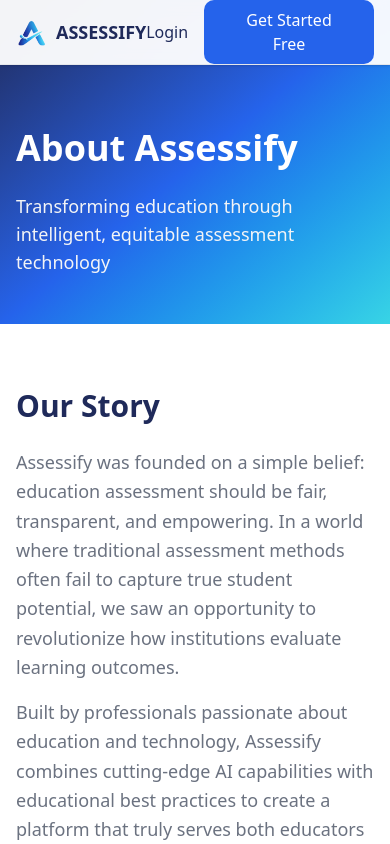
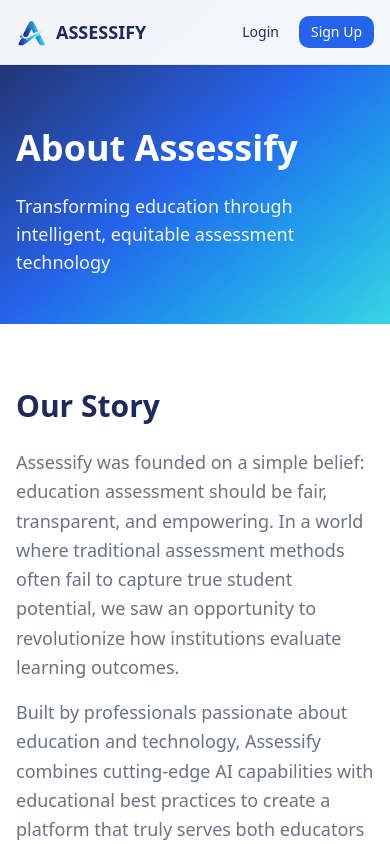
Before and after one commit to ecsentricjay/assessify, a Next.js app: page /about in a window 390 px wide. Shown: the top 844 px of the page. Built offline with nearby package versions, Linux system fonts and the light colour scheme.

Commit message:
fixing headers for mobile responsiveness

```diff
--- a/src/app/about/page.tsx
+++ b/src/app/about/page.tsx
@@ -13,7 +13,7 @@
       <nav className="fixed top-0 w-full bg-white/95 backdrop-blur-sm border-b border-[#E5E7EB] z-50 shadow-sm">
         <div className="max-w-7xl mx-auto px-4 sm:px-6 lg:px-8">
           <div className="flex items-center justify-between h-16">
-            <Link href="/" className="flex items-center gap-2">
+            <Link href="/" className="flex items-center gap-2 flex-shrink-0">
               <Image
                 src="/images/logo/assessify-logo-icon.png"
                 alt="Assessify Logo"
@@ -23,7 +23,7 @@
               />
               <span className="text-lg sm:text-xl font-bold text-[#1F2A5A]">ASSESSIFY</span>
             </Link>
-            <div className="flex items-center gap-4">
+            <div className="hidden md:flex items-center gap-4">
               <Link href="/auth/login">
                 <button className="text-[#1F2A5A] hover:text-[#2563EB] font-medium transition-colors">
                   Login
@@ -31,7 +31,19 @@
               </Link>
               <Link href="/auth/signup">
                 <button className="bg-[#2563EB] hover:bg-[#1D4ED8] text-white px-6 py-2 rounded-lg font-medium transition-colors">
-                  Get Started Free
+                  Get Started
+                </button>
+              </Link>
+            </div>
+            <div className="flex md:hidden items-center gap-2">
+              <Link href="/auth/login">
+                <button className="text-[#1F2A5A] hover:text-[#2563EB] font-medium transition-colors text-sm px-3 py-1.5">
+                  Login
+                </button>
+              </Link>
+              <Link href="/auth/signup">
+                <button className="bg-[#2563EB] hover:bg-[#1D4ED8] text-white px-3 py-1.5 rounded-lg font-medium transition-colors text-sm whitespace-nowrap">
+                  Sign Up
                 </button>
               </Link>
             </div>
--- a/src/app/auth/login/page.tsx
+++ b/src/app/auth/login/page.tsx
@@ -48,8 +48,8 @@
       <nav className="border-b border-[#E5E7EB]">
         <div className="max-w-7xl mx-auto px-4 sm:px-6 lg:px-8">
           <div className="flex items-center justify-between h-16">
-            <Link href="/" className="flex items-center gap-2 group">
-              <ArrowLeft className="w-5 h-5 text-[#6B7280] group-hover:text-[#1F2A5A] transition-colors" />
+            <Link href="/" className="flex items-center gap-2 group flex-shrink-0">
+              <ArrowLeft className="w-5 h-5 text-[#6B7280] group-hover:text-[#1F2A5A] transition-colors flex-shrink-0" />
               <Image
                 src="/images/logo/assessify-logo-icon.png"
                 alt="Assessify"
@@ -57,11 +57,16 @@
                 height={32}
                 className="rounded"
               />
-              <span className="text-xl font-bold text-[#1F2A5A]">ASSESSIFY</span>
+              <span className="text-lg sm:text-xl font-bold text-[#1F2A5A]">ASSESSIFY</span>
             </Link>
-            <div className="text-sm text-[#6B7280]">
+            <div className="hidden md:block text-sm text-[#6B7280]">
               Don't have an account?{' '}
-              <Link href="/auth/signup" className="text-[#2563EB] hover:text-[#1D4ED8] font-medium">
+              <Link href="/auth/signup" className="text-[#2563EB] hover:text-[#1D4ED8] font-medium whitespace-nowrap">
+                Sign up
+              </Link>
+            </div>
+            <div className="flex md:hidden">
+              <Link href="/auth/signup" className="text-sm text-[#2563EB] hover:text-[#1D4ED8] font-medium whitespace-nowrap">
                 Sign up
               </Link>
             </div>
--- a/src/app/auth/reset-password/page.tsx
+++ b/src/app/auth/reset-password/page.tsx
@@ -41,8 +41,8 @@
       <nav className="border-b border-[#E5E7EB]">
         <div className="max-w-7xl mx-auto px-4 sm:px-6 lg:px-8">
           <div className="flex items-center justify-between h-16">
-            <Link href="/" className="flex items-center gap-2 group">
-              <ArrowLeft className="w-5 h-5 text-[#6B7280] group-hover:text-[#1F2A5A] transition-colors" />
+            <Link href="/" className="flex items-center gap-2 group flex-shrink-0">
+              <ArrowLeft className="w-5 h-5 text-[#6B7280] group-hover:text-[#1F2A5A] transition-colors flex-shrink-0" />
               <Image
                 src="/images/logo/assessify-logo-icon.png"
                 alt="Assessify"
@@ -50,11 +50,18 @@
                 height={32}
                 className="rounded"
               />
-              <span className="text-xl font-bold text-[#1F2A5A]">ASSESSIFY</span>
+              <span className="text-lg sm:text-xl font-bold text-[#1F2A5A]">ASSESSIFY</span>
             </Link>
-            <Link href="/auth/login" className="text-sm text-[#2563EB] hover:text-[#1D4ED8] font-medium">
-              Back to Login
-            </Link>
+            <div className="hidden md:block">
+              <Link href="/auth/login" className="text-sm text-[#2563EB] hover:text-[#1D4ED8] font-medium whitespace-nowrap">
+                Back to Login
+              </Link>
+            </div>
+            <div className="flex md:hidden">
+              <Link href="/auth/login" className="text-sm text-[#2563EB] hover:text-[#1D4ED8] font-medium whitespace-nowrap">
+                Login
+              </Link>
+            </div>
           </div>
         </div>
       </nav>
--- a/src/app/auth/signup/page.tsx
+++ b/src/app/auth/signup/page.tsx
@@ -133,8 +133,8 @@
       <nav className="border-b border-[#E5E7EB]">
         <div className="max-w-7xl mx-auto px-4 sm:px-6 lg:px-8">
           <div className="flex items-center justify-between h-16">
-            <Link href="/" className="flex items-center gap-2 group">
-              <ArrowLeft className="w-5 h-5 text-[#6B7280] group-hover:text-[#1F2A5A] transition-colors" />
+            <Link href="/" className="flex items-center gap-2 group flex-shrink-0">
+              <ArrowLeft className="w-5 h-5 text-[#6B7280] group-hover:text-[#1F2A5A] transition-colors flex-shrink-0" />
               <Image
                 src="/images/logo/assessify-logo-icon.png"
                 alt="Assessify"
@@ -142,11 +142,16 @@
                 height={32}
                 className="rounded"
               />
-              <span className="text-xl font-bold text-[#1F2A5A]">ASSESSIFY</span>
+              <span className="text-lg sm:text-xl font-bold text-[#1F2A5A]">ASSESSIFY</span>
             </Link>
-            <div className="text-sm text-[#6B7280]">
+            <div className="hidden md:block text-sm text-[#6B7280]">
               Already have an account?{' '}
-              <Link href="/auth/login" className="text-[#2563EB] hover:text-[#1D4ED8] font-medium">
+              <Link href="/auth/login" className="text-[#2563EB] hover:text-[#1D4ED8] font-medium whitespace-nowrap">
+                Login
+              </Link>
+            </div>
+            <div className="flex md:hidden">
+              <Link href="/auth/login" className="text-sm text-[#2563EB] hover:text-[#1D4ED8] font-medium whitespace-nowrap">
                 Login
               </Link>
             </div>
--- a/src/app/auth/update-password/page.tsx
+++ b/src/app/auth/update-password/page.tsx
@@ -55,8 +55,8 @@
       <nav className="border-b border-[#E5E7EB]">
         <div className="max-w-7xl mx-auto px-4 sm:px-6 lg:px-8">
           <div className="flex items-center justify-between h-16">
-            <Link href="/" className="flex items-center gap-2 group">
-              <ArrowLeft className="w-5 h-5 text-[#6B7280] group-hover:text-[#1F2A5A] transition-colors" />
+            <Link href="/" className="flex items-center gap-2 group flex-shrink-0">
+              <ArrowLeft className="w-5 h-5 text-[#6B7280] group-hover:text-[#1F2A5A] transition-colors flex-shrink-0" />
               <Image
                 src="/images/logo/assessify-logo-icon.png"
                 alt="Assessify"
@@ -64,7 +64,7 @@
                 height={32}
                 className="rounded"
               />
-              <span className="text-xl font-bold text-[#1F2A5A]">ASSESSIFY</span>
+              <span className="text-lg sm:text-xl font-bold text-[#1F2A5A]">ASSESSIFY</span>
             </Link>
           </div>
         </div>
--- a/src/app/features/page.tsx
+++ b/src/app/features/page.tsx
@@ -75,7 +75,7 @@
       <nav className="fixed top-0 w-full bg-white/95 backdrop-blur-sm border-b border-[#E5E7EB] z-50 shadow-sm">
         <div className="max-w-7xl mx-auto px-4 sm:px-6 lg:px-8">
           <div className="flex items-center justify-between h-16">
-            <Link href="/" className="flex items-center gap-2">
+            <Link href="/" className="flex items-center gap-2 flex-shrink-0">
               <Image
                 src="/images/logo/assessify-logo-icon.png"
                 alt="Assessify Logo"
@@ -85,7 +85,7 @@
               />
               <span className="text-lg sm:text-xl font-bold text-[#1F2A5A]">ASSESSIFY</span>
             </Link>
-            <div className="flex items-center gap-4">
+            <div className="hidden md:flex items-center gap-4">
               <Link href="/auth/login">
                 <button className="text-[#1F2A5A] hover:text-[#2563EB] font-medium transition-colors">
                   Login
@@ -93,7 +93,19 @@
               </Link>
               <Link href="/auth/signup">
                 <button className="bg-[#2563EB] hover:bg-[#1D4ED8] text-white px-6 py-2 rounded-lg font-medium transition-colors">
-                  Get Started Free
+                  Get Started
+                </button>
+              </Link>
+            </div>
+            <div className="flex md:hidden items-center gap-2">
+              <Link href="/auth/login">
+                <button className="text-[#1F2A5A] hover:text-[#2563EB] font-medium transition-colors text-sm px-3 py-1.5">
+                  Login
+                </button>
+              </Link>
+              <Link href="/auth/signup">
+                <button className="bg-[#2563EB] hover:bg-[#1D4ED8] text-white px-3 py-1.5 rounded-lg font-medium transition-colors text-sm whitespace-nowrap">
+                  Sign Up
                 </button>
               </Link>
             </div>
--- a/src/app/guides/page.tsx
+++ b/src/app/guides/page.tsx
@@ -137,7 +137,7 @@
       <nav className="fixed top-0 w-full bg-white/95 backdrop-blur-sm border-b border-[#E5E7EB] z-50 shadow-sm">
         <div className="max-w-7xl mx-auto px-4 sm:px-6 lg:px-8">
           <div className="flex items-center justify-between h-16">
-            <Link href="/" className="flex items-center gap-2">
+            <Link href="/" className="flex items-center gap-2 flex-shrink-0">
               <Image
                 src="/images/logo/assessify-logo-icon.png"
                 alt="Assessify Logo"
@@ -147,7 +147,7 @@
               />
               <span className="text-lg sm:text-xl font-bold text-[#1F2A5A]">ASSESSIFY</span>
             </Link>
-            <div className="flex items-center gap-4">
+            <div className="hidden md:flex items-center gap-4">
               <Link href="/auth/login">
                 <button className="text-[#1F2A5A] hover:text-[#2563EB] font-medium transition-colors">
                   Login
@@ -155,7 +155,19 @@
               </Link>
               <Link href="/auth/signup">
                 <button className="bg-[#2563EB] hover:bg-[#1D4ED8] text-white px-6 py-2 rounded-lg font-medium transition-colors">
-                  Get Started Free
+                  Get Started
+                </button>
+              </Link>
+            </div>
+            <div className="flex md:hidden items-center gap-2">
+              <Link href="/auth/login">
+                <button className="text-[#1F2A5A] hover:text-[#2563EB] font-medium transition-colors text-sm px-3 py-1.5">
+                  Login
+                </button>
+              </Link>
+              <Link href="/auth/signup">
+                <button className="bg-[#2563EB] hover:bg-[#1D4ED8] text-white px-3 py-1.5 rounded-lg font-medium transition-colors text-sm whitespace-nowrap">
+                  Sign Up
                 </button>
               </Link>
             </div>
--- a/src/app/pricing/page.tsx
+++ b/src/app/pricing/page.tsx
@@ -80,7 +80,7 @@
       <nav className="fixed top-0 w-full bg-white/95 backdrop-blur-sm border-b border-[#E5E7EB] z-50 shadow-sm">
         <div className="max-w-7xl mx-auto px-4 sm:px-6 lg:px-8">
           <div className="flex items-center justify-between h-16">
-            <Link href="/" className="flex items-center gap-2">
+            <Link href="/" className="flex items-center gap-2 flex-shrink-0">
               <Image
                 src="/images/logo/assessify-logo-icon.png"
                 alt="Assessify Logo"
@@ -90,7 +90,7 @@
               />
               <span className="text-lg sm:text-xl font-bold text-[#1F2A5A]">ASSESSIFY</span>
             </Link>
-            <div className="flex items-center gap-4">
+            <div className="hidden md:flex items-center gap-4">
               <Link href="/auth/login">
                 <button className="text-[#1F2A5A] hover:text-[#2563EB] font-medium transition-colors">
                   Login
@@ -99,6 +99,18 @@
               <Link href="/auth/signup">
                 <button className="bg-[#2563EB] hover:bg-[#1D4ED8] text-white px-6 py-2 rounded-lg font-medium transition-colors">
                   Get Started
+                </button>
+              </Link>
+            </div>
+            <div className="flex md:hidden items-center gap-2">
+              <Link href="/auth/login">
+                <button className="text-[#1F2A5A] hover:text-[#2563EB] font-medium transition-colors text-sm px-3 py-1.5">
+                  Login
+                </button>
+              </Link>
+              <Link href="/auth/signup">
+                <button className="bg-[#2563EB] hover:bg-[#1D4ED8] text-white px-3 py-1.5 rounded-lg font-medium transition-colors text-sm whitespace-nowrap">
+                  Sign Up
                 </button>
               </Link>
             </div>
```
